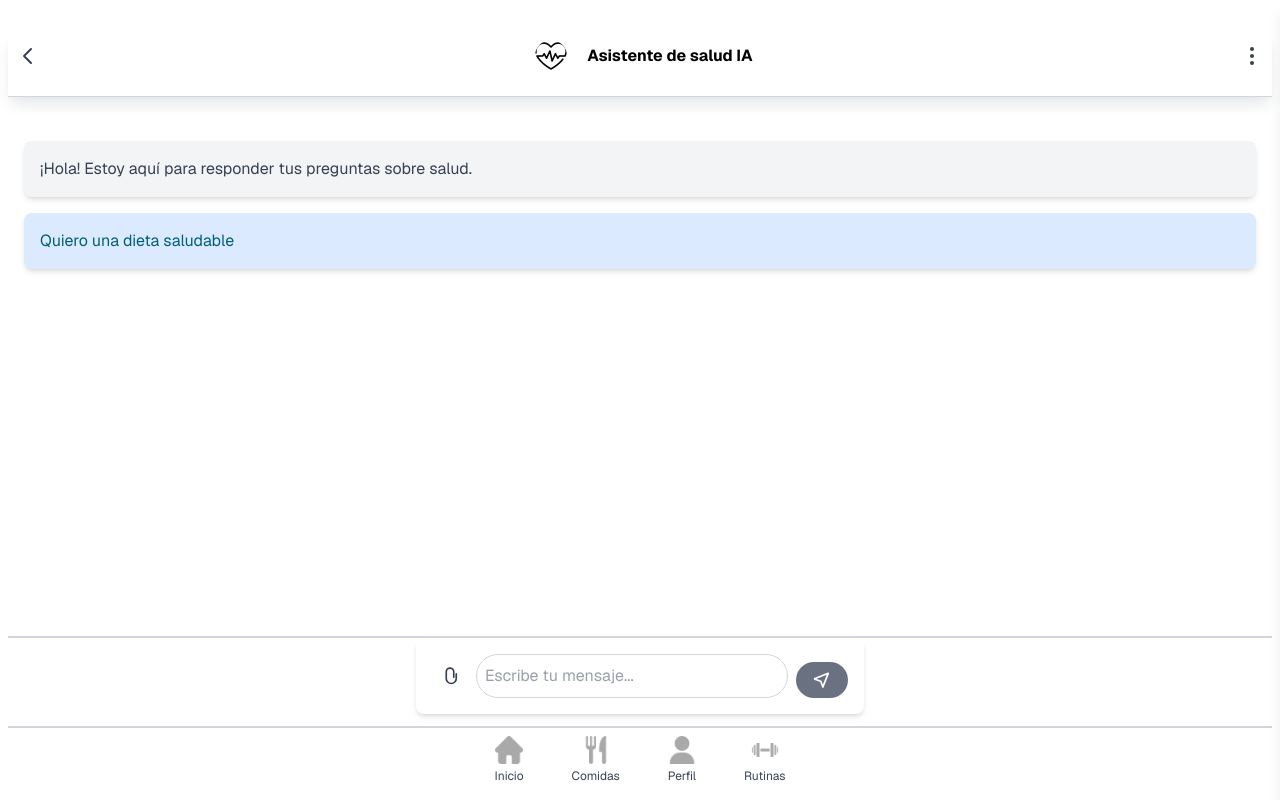
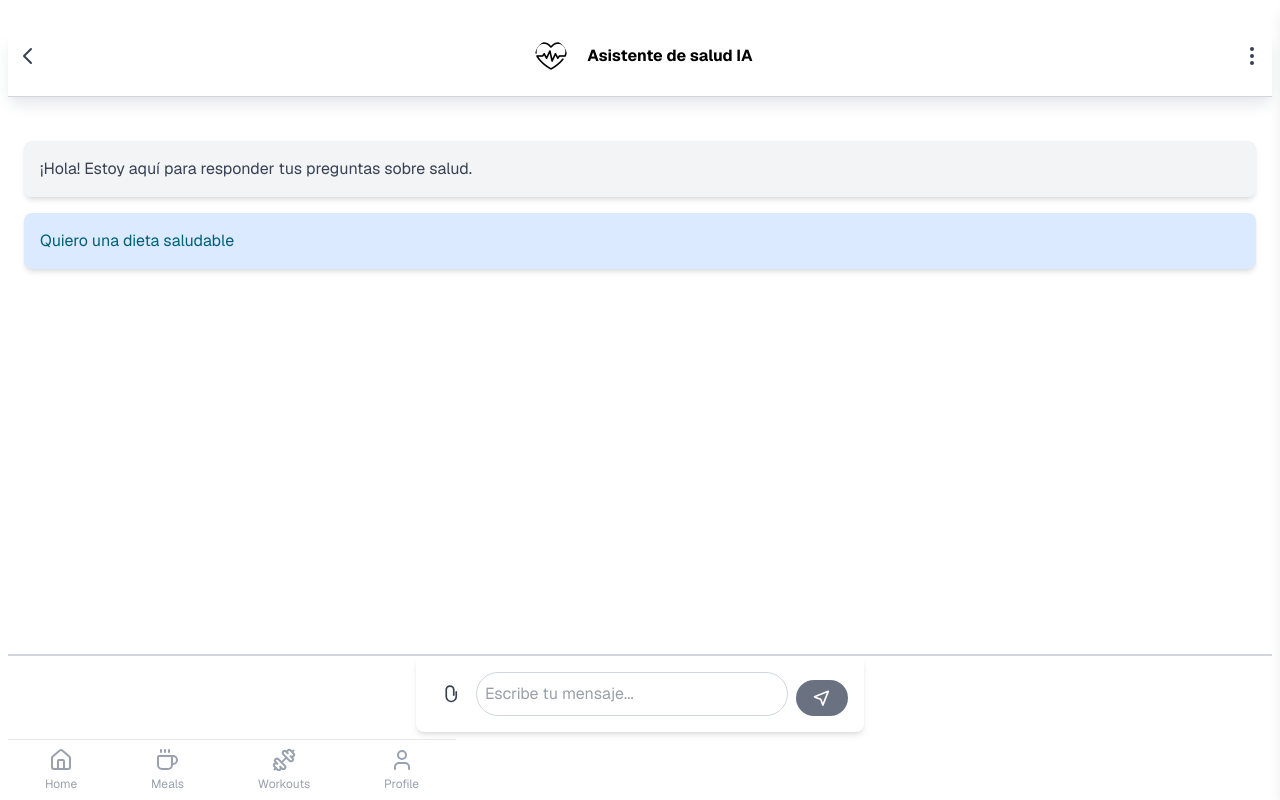
Before and after one commit to Eduardobarrera487/CalTrack, a Next.js app: page /pages/aiChat in a window 1280 px wide. Built offline with nearby package versions, Linux system fonts and the light colour scheme.

Commit message:
Some linking changes done in aiChat,login and finalRegister pages

```diff
--- a/src/app/pages/aiChat/page.js
+++ b/src/app/pages/aiChat/page.js
@@ -4,8 +4,8 @@ import ReverseArrowButton from '@/app/_components/ReverseArrowButton';
 import ThreeDotsButton from '@/app/_components/ThreeDotsButton';
 import SendButton from '@/app/_components/SendButton';
 import ClipButton from '@/app/_components/ClipButton';
-import CustomFooter from '@/app/_components/footer';
 import Sidebar from '@/app/_components/Sidebar';
+import BottomNavBar from "@/app/_components/BottomNavBar";
 
 export default function AiChat() {
   const [sidebarOpen, setSidebarOpen] = useState(false);
@@ -39,7 +39,7 @@ export default function AiChat() {
         </div>
       </main>
 
-      <footer className="flex justify-center items-center mt-4 border-t-2 border-gray-300">
+      <footer className="flex justify-center items-center mt-4 border-t-2 border-gray-300 mb-15">
         <div className="p-4 rounded-lg shadow-md w-full max-w-md flex gap-2">
           <ClipButton />
           <input
@@ -50,7 +50,7 @@ export default function AiChat() {
           <SendButton />
         </div>
       </footer>
-      <CustomFooter />
+      <BottomNavBar active=""/>
     </div>
   );
 }
--- a/src/app/pages/final-register/page.jsx
+++ b/src/app/pages/final-register/page.jsx
@@ -26,7 +26,7 @@ const FinalRegisterPage = () => {
 
             {/* Botón */}
             <Link
-                href="/pages/dashboard" // Cambia esto por la ruta correcta de tu siguiente página
+                href="/pages/calories" // Cambia esto por la ruta correcta de tu siguiente página
                 className="w-full text-center p-2 bg-black text-white rounded-2xl hover:bg-gray-800 transition-colors"
             >
                 Continuar
--- a/src/app/pages/login/page.js
+++ b/src/app/pages/login/page.js
@@ -1,9 +1,22 @@
+'use client'
 import CustomInput from "@/app/_components/input";
 import Logo from "@/app/_components/caltrackLogo";
 import CustomButton from "@/app/_components/button";
 import Link from "next/link";
+import { useRouter } from 'next/navigation';
+
+
 
 export default function Login() {
+    const router = useRouter();
+
+    const handleLogin = (e) => {
+        e.preventDefault();
+        // Perform login logic here if needed
+        router.push('/pages/calories'); // Replace with your desired path
+    };
+
+
     return (
         <div className="flex flex-col items-center justify-center bg-white min-h-screen p-8 gap-8 font-[family-name:var(--font-geist-sans)]">
             <Logo />
@@ -17,7 +30,7 @@ export default function Login() {
                     type="password"
                     placeholder="Contraseña"
                     className="w-full" />
-                <CustomButton className="w-full" text="Ingresar" />
+                <CustomButton className="w-full" text="Ingresar" onClick = {handleLogin}/>
 
                 <div className="flex justify-between items-center text-sm text-gray-600">
                     <Link href="/forgot-password" className="hover:underline">
```
